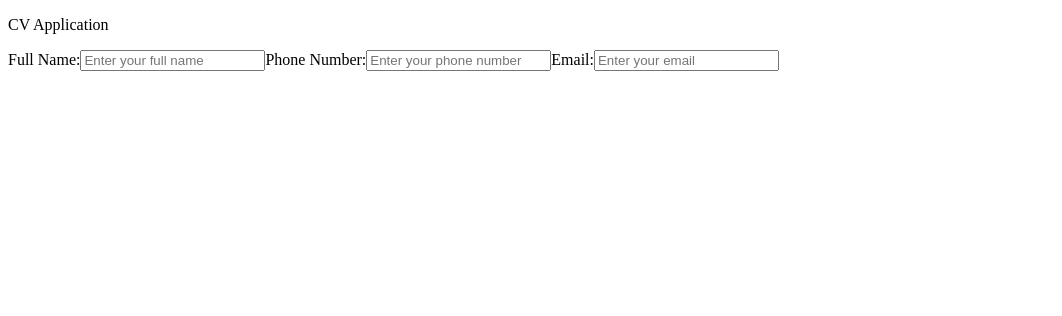
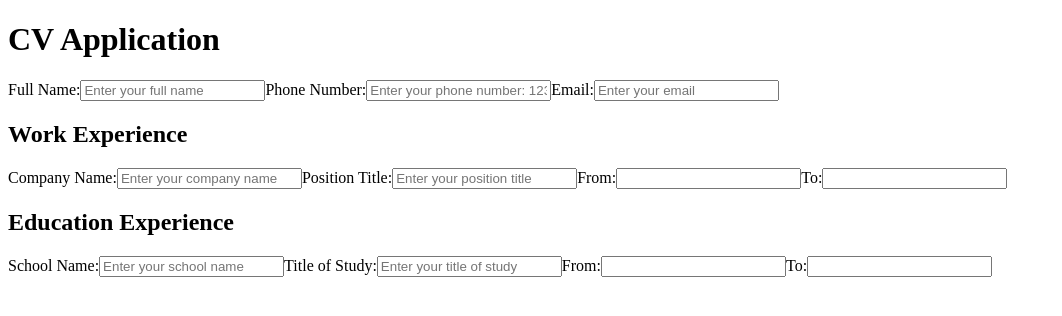
Before and after one commit to NateSGH/cv-project, a React (Create React App) app: page / in a window 1280 px wide. Shown: the top 316 px of the page, without its empty margins (0-1062 px from the left). Built offline with nearby package versions, Linux system fonts and the light colour scheme; the HTML template or start-up script is replaced by a standard one.

Commit message:
Added Education and Work components for form

```diff
--- a/src/App.js
+++ b/src/App.js
@@ -1,5 +1,7 @@
 import Header from './components/Header';
 import GeneralInfo from './components//GeneralInfo';
+import WorkExp from './components/WorkExp';
+import EducationExp from './components/EducationExp';
 import React from 'react';
 
 class App extends React.Component {
@@ -10,10 +12,21 @@ class App extends React.Component {
       fullName: '',
       phoneNumber: '',
       email: '',
+      companyName: '',
+      positionTitle: '',
+      workFrom: '',
+      workTo: '',
+      schoolName: '',
+      studyTitle: '',
+      studyFrom: '',
+      studyTo: '',
     };
+
+    this.handleInputChange = this.handleInputChange.bind(this);
   }
 
   handleInputChange = (event) => {
+    console.log(event.target);
     const target = event.target;
     const value = target.value;
     const name = target.name;
@@ -35,6 +48,22 @@ class App extends React.Component {
               email={this.state.email}
               handleInputChange={this.handleInputChange}
             />
+            <h2>Work Experience</h2>
+            <WorkExp
+              companyName={this.state.companyName}
+              positionTitle={this.state.positionTitle}
+              workFrom={this.state.workFrom}
+              workTo={this.state.workTo}
+              handleInputChange={this.handleInputChange}
+            />
+            <h2>Education Experience</h2>
+            <EducationExp
+              schoolName={this.state.schoolName}
+              studyTitle={this.state.studyTitle}
+              studyFrom={this.state.studyFrom}
+              studyTo={this.state.studyTo}
+              handleInputChange={this.handleInputChange}
+            />
           </form>
           <p>{this.state.fullName}</p>
         </div>
--- /dev/null
+++ b/src/components/EducationExp.js
@@ -0,0 +1,51 @@
+import React from 'react';
+
+function EducationExp(props) {
+  return (
+    <div>
+      <label>
+        School Name:
+        <input
+          name="schoolName"
+          type="text"
+          value={props.schoolName}
+          placeholder="Enter your school name"
+          onChange={props.handleInputChange}
+        ></input>
+      </label>
+
+      <label>
+        Title of Study:
+        <input
+          name="studyTitle"
+          type="text"
+          value={props.studyTitle}
+          placeholder="Enter your title of study"
+          onChange={props.handleInputChange}
+        ></input>
+      </label>
+
+      <label>
+        From:
+        <input
+          name="studyFrom"
+          type="text"
+          value={props.studyFrom}
+          onChange={props.handleInputChange}
+        ></input>
+      </label>
+
+      <label>
+        To:
+        <input
+          name="studyTo"
+          type="text"
+          value={props.studyTo}
+          onChange={props.handleInputChange}
+        ></input>
+      </label>
+    </div>
+  );
+}
+
+export default EducationExp;
--- a/src/components/GeneralInfo.js
+++ b/src/components/GeneralInfo.js
@@ -10,7 +10,7 @@ function GeneralInfo(props) {
           type="text"
           value={props.fullName}
           placeholder="Enter your full name"
-          onChange={props.handleInputChange.bind(this)}
+          onChange={props.handleInputChange}
         />
       </label>
 
@@ -21,8 +21,8 @@ function GeneralInfo(props) {
           type="tel"
           value={props.phoneNumber}
           pattern="[0-9]{3}-[0-9]{3}-[0-9]{4}"
-          placeholder="Enter your phone number"
-          onChange={props.handleInputChange.bind(this)}
+          placeholder="Enter your phone number: 123-456-7890"
+          onChange={props.handleInputChange}
         />
       </label>
 
@@ -33,7 +33,7 @@ function GeneralInfo(props) {
           type="email"
           value={props.email}
           placeholder="Enter your email"
-          onChange={props.handleInputChange.bind(this)}
+          onChange={props.handleInputChange}
         />
       </label>
     </div>
--- a/src/components/Header.js
+++ b/src/components/Header.js
@@ -3,7 +3,7 @@ import React from 'react';
 function Header(props) {
   return (
     <header>
-      <p>{props.title}</p>
+      <h1>{props.title}</h1>
     </header>
   );
 }
--- /dev/null
+++ b/src/components/WorkExp.js
@@ -0,0 +1,51 @@
+import React from 'react';
+
+function WorkExp(props) {
+  return (
+    <div>
+      <label>
+        Company Name:
+        <input
+          name="companyName"
+          type="text"
+          value={props.companyName}
+          placeholder="Enter your company name"
+          onChange={props.handleInputChange}
+        ></input>
+      </label>
+
+      <label>
+        Position Title:
+        <input
+          name="positionTitle"
+          type="text"
+          value={props.positionTitle}
+          placeholder="Enter your position title"
+          onChange={props.handleInputChange}
+        ></input>
+      </label>
+
+      <label>
+        From:
+        <input
+          name="workFrom"
+          type="text"
+          value={props.workFrom}
+          onChange={props.handleInputChange}
+        ></input>
+      </label>
+
+      <label>
+        To:
+        <input
+          name="workTo"
+          type="text"
+          value={props.workTo}
+          onChange={props.handleInputChange}
+        ></input>
+      </label>
+    </div>
+  );
+}
+
+export default WorkExp;
```
